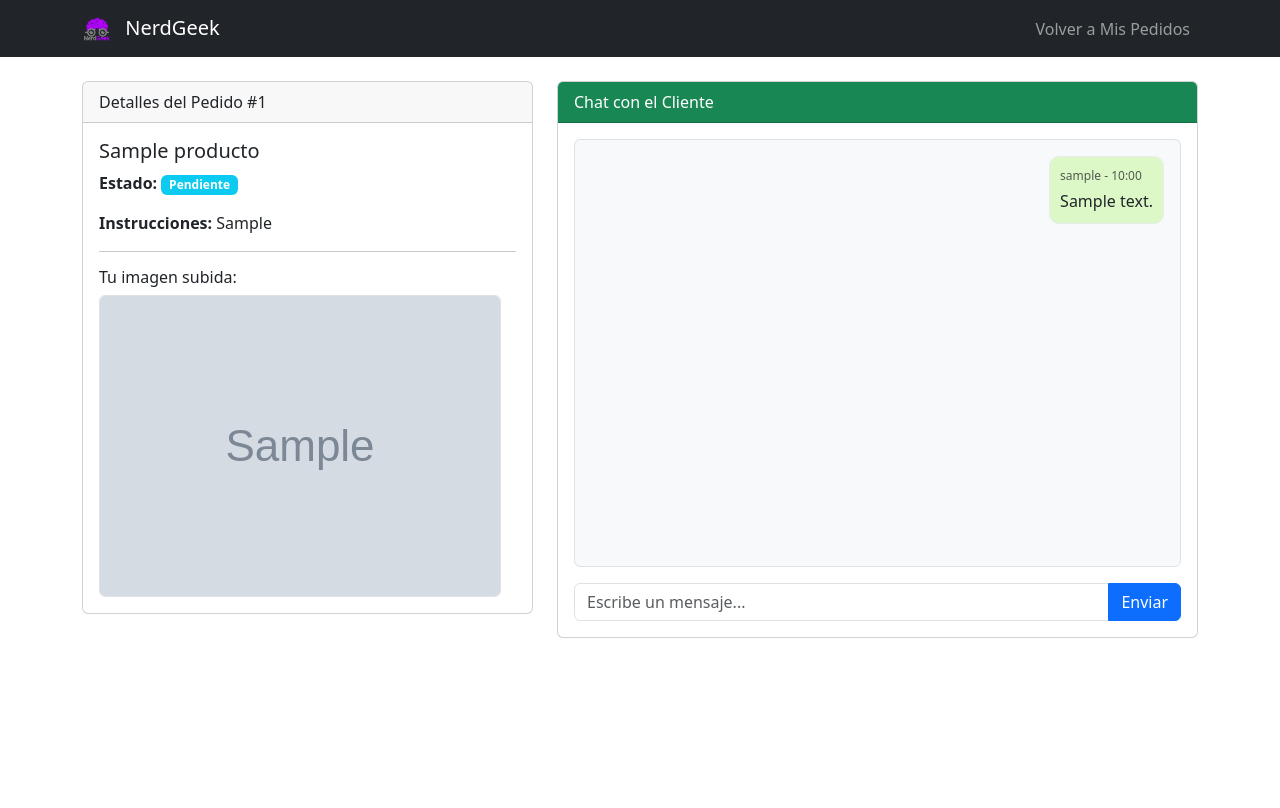
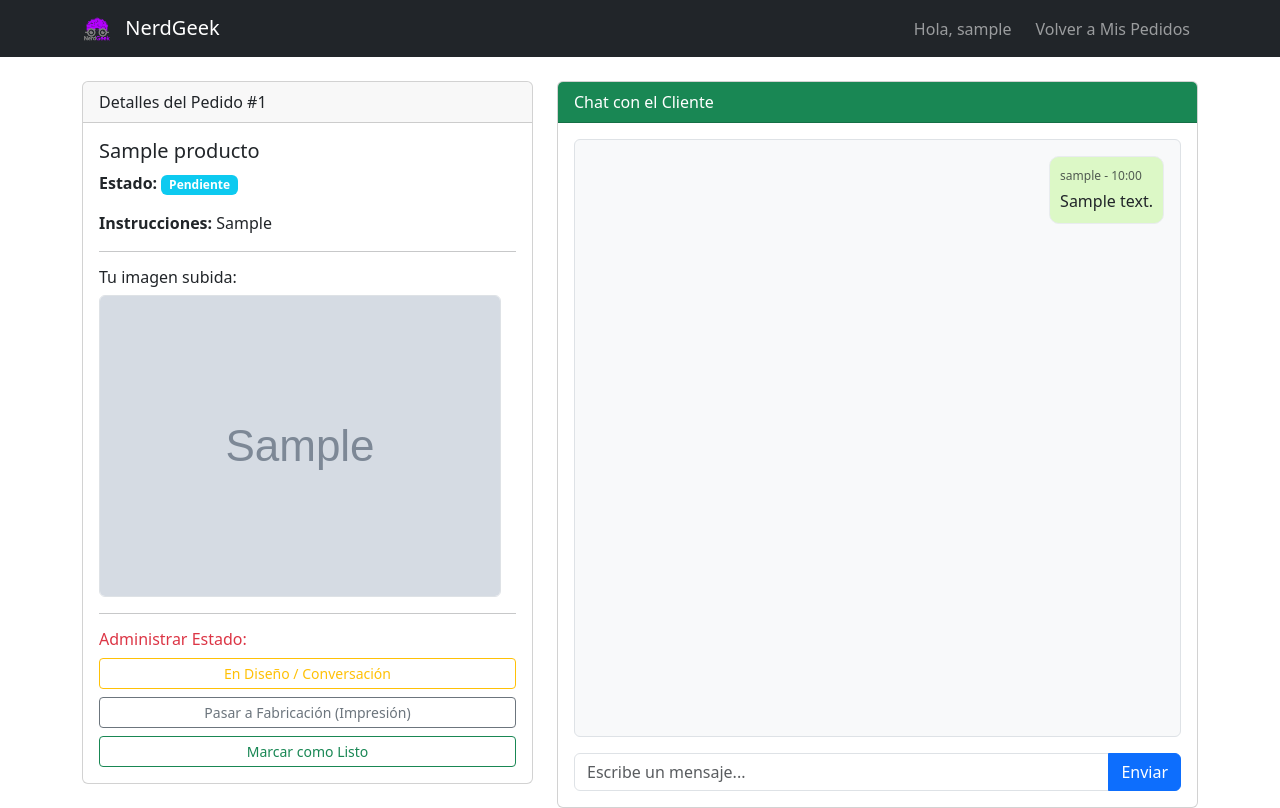
Before and after one commit to Lperezhein/nerdgeekapp, a Django app: page /pedido/1/ in a window 1280 px wide. Before the commit the page ends 638 px from the top, so only its background shows below. Run offline with Django 5.2, Linux system fonts and the light colour scheme; a user stored in the database is signed in; tables that the repository leaves empty hold one stand-in row (values such as "Sample post"); grey boxes marked "Sample" are stand-in pictures.

Commit message:
agregados retroalimentación con cliente y estados de avance

```diff
--- a/tienda/templates/pedidos/detalle_pedido.html
+++ b/tienda/templates/pedidos/detalle_pedido.html
@@ -21,6 +21,9 @@
                 NerdGeek
             </a>
             <div class="navbar-nav ms-auto">
+                {% if request.user.is_authenticated %}
+                <span class="navbar-text me-3">Hola, {{ request.user.username }}</span>
+                {% endif %}
                 <a class="nav-link" href="{% url 'mis_pedidos' %}">Volver a Mis Pedidos</a>
             </div>
         </div>
@@ -41,6 +44,16 @@
                         <hr>
                         <h6>Tu imagen subida:</h6>
                         <img src="{{ pedido.imagen_cliente.url }}" class="img-fluid rounded border" alt="Imagen cliente">
+                        {% endif %}
+
+                        {% if request.user.is_superuser %}
+                        <hr>
+                        <h6 class="text-danger">Administrar Estado:</h6>
+                        <div class="d-grid gap-2">
+                            <a href="{% url 'cambiar_estado' pedido.id 'diseno' %}" class="btn btn-outline-warning btn-sm">En Diseño / Conversación</a>
+                            <a href="{% url 'cambiar_estado' pedido.id 'impresion' %}" class="btn btn-outline-secondary btn-sm">Pasar a Fabricación (Impresión)</a>
+                            <a href="{% url 'cambiar_estado' pedido.id 'listo' %}" class="btn btn-outline-success btn-sm">Marcar como Listo</a>
+                        </div>
                         {% endif %}
                     </div>
                 </div>
--- a/tienda/templates/tienda/home.html
+++ b/tienda/templates/tienda/home.html
@@ -68,7 +68,7 @@
         </div>
     </div>
     <!-- Botón Flotante de WhatsApp -->
-<a href="https://wa.me/TU_NUMERO_AQUI" class="whatsapp-float" target="_blank">
+<a href="https://wa.me/+56990559234" class="whatsapp-float" target="_blank">
     <img src="https://upload.wikimedia.org/wikipedia/commons/6/6b/WhatsApp.svg" alt="WhatsApp" />
 </a>
 
--- a/tienda/urls.py
+++ b/tienda/urls.py
@@ -21,4 +21,7 @@ urlpatterns = [
 
     # Ruta oculta para procesar el envío de mensajes
     path('pedido/<int:pk>/enviar/', views.enviar_mensaje, name='enviar_mensaje'),
+
+    # Ruta para cambiar el estado (Solo Admin)
+    path('pedido/<int:pk>/cambiar-estado/<str:nuevo_estado>/', views.cambiar_estado_pedido, name='cambiar_estado'),
 ]
--- a/tienda/views.py
+++ b/tienda/views.py
@@ -175,3 +175,34 @@ def enviar_mensaje(request, pk):
             return redirect('detalle_pedido', pk=pk)
 
     return redirect('detalle_pedido', pk=pk)
+
+def cambiar_estado_pedido(request, pk, nuevo_estado):
+    """
+    Permite al administrador cambiar el estado del pedido manualmente.
+    """
+    if not request.user.is_superuser:
+        return redirect('home')
+
+    pedido = get_object_or_404(Pedido, pk=pk)
+    if nuevo_estado in dict(Pedido.ESTADO_CHOICES):
+        pedido.estado = nuevo_estado
+        pedido.save()
+
+        # 1. Dejar registro automático en el chat (para que quede en el historial)
+        MensajeChat.objects.create(
+            pedido=pedido,
+            emisor=request.user,
+            contenido=f"*** ACTUALIZACIÓN DE SISTEMA: El pedido pasó a estado {pedido.get_estado_display().upper()} ***"
+        )
+
+        # 2. Enviar correo electrónico al cliente
+        asunto = f"NerdGeek: Actualización de Pedido #{pedido.id}"
+        mensaje = f"Hola {pedido.usuario.username},\n\nTu pedido ha cambiado de estado a: {pedido.get_estado_display()}.\n\nIngresa aquí para ver los detalles o chatear con nosotros:\n{request.build_absolute_uri(reverse('detalle_pedido', args=[pk]))}"
+
+        try:
+            email = EmailMessage(asunto, mensaje, to=[pedido.usuario.email])
+            email.send()
+        except Exception as e:
+            print(f"Error enviando notificación de correo: {e}")
+
+    return redirect('detalle_pedido', pk=pk)
```
